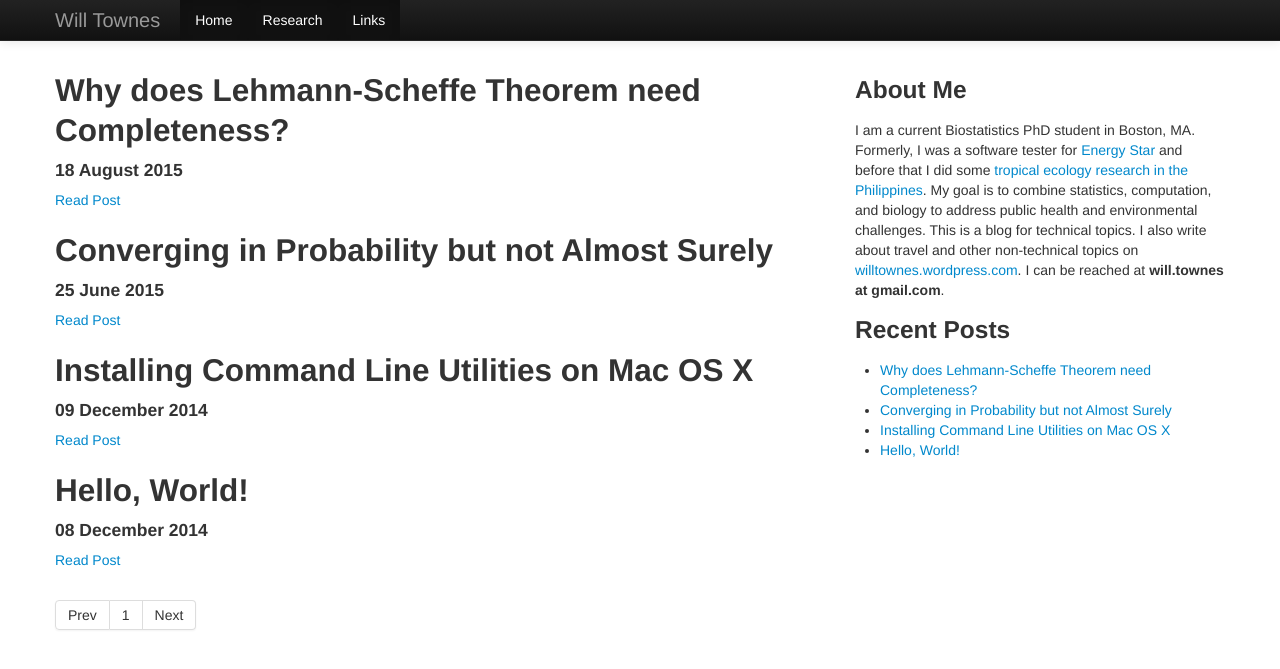
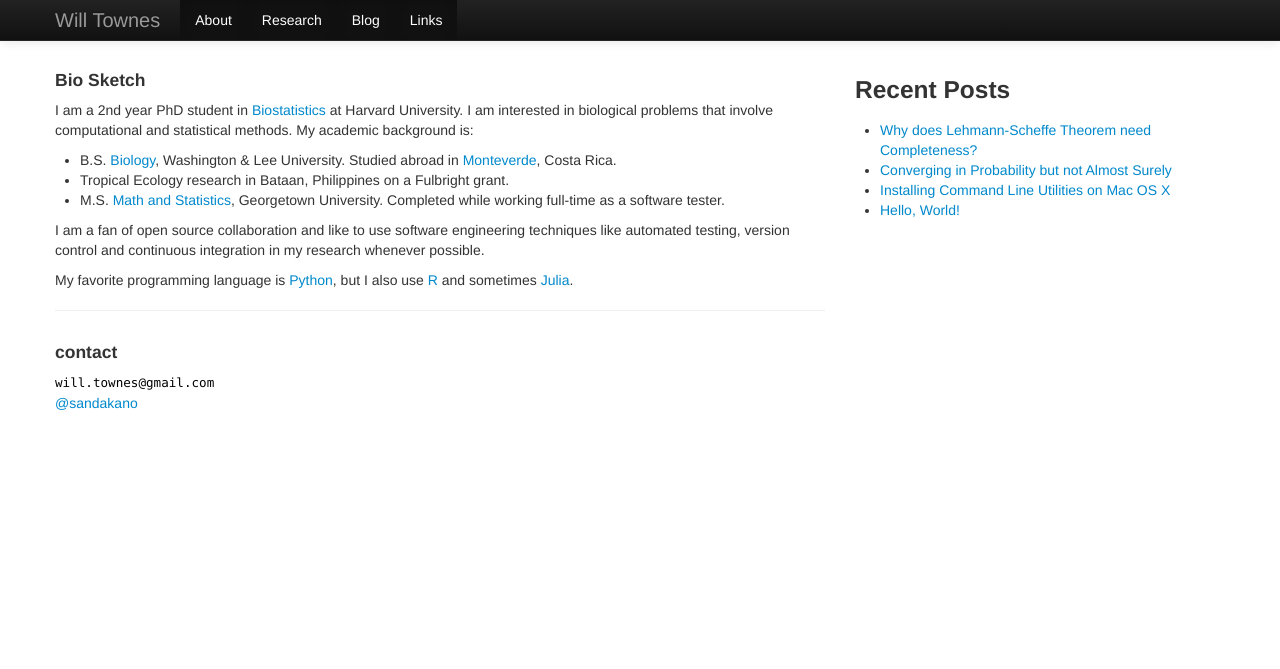
Before and after one commit to willtownes/willtownes.github.io, a Jekyll site: the page built from index.md, in a window 1280 px wide. Shown: the top 669 px of the page. Built offline with Jekyll 4.4.1, drawn with Linux system fonts in a browser that asks for light colours; the list of posts is cut into pages by our own code.

Commit message:
major reorganization of the site to be more aesthetically pleasing and move blog page off the main landing page.

```diff
--- a/_config.yml
+++ b/_config.yml
@@ -2,7 +2,7 @@ name: "Will Townes"
 description: "technical blog"
 url: "http://localhost:4000"
 paginate: 10
+paginate_path: "/blog/page:num/"
+permalink: /blog/:year/:month/:day/:title/
 markdown: kramdown
-permalink: pretty
 highlighter: pygments
-permalink: /blog/:year/:month/:day/:title/
--- a/_includes/header.html
+++ b/_includes/header.html
@@ -32,8 +32,9 @@
       <a class="brand" href="/">{{ site.name }}</a>
       <div class="nav-collapse collapse">
         <ul class="nav">
-          <li class="active"><a href="/">Home</a></li>
+          <li class="active"><a href="/">About</a></li>
           <li class="active"><a href="/research/">Research</a></li>
+          <li class="active"><a href="/blog/">Blog</a></li>
           <li class="active"><a href="/links/">Links</a></li>
         </ul>
       </div>
--- a/_includes/sidebar.html
+++ b/_includes/sidebar.html
@@ -1,7 +1,7 @@
-<h3>About Me</h3>
+<!--<h3>About Me</h3>
 <p>
 I am a current Biostatistics PhD student in Boston, MA. Formerly, I was a software tester for <a href="https://data.energystar.gov/">Energy Star</a> and before that I did some <a href="http://willtownes.wordpress.com/tag/fulbright/">tropical ecology research in the Philippines</a>. My goal is to combine statistics, computation, and biology to address public health and environmental challenges. This is a blog for technical topics. I also write about travel and other non-technical topics on <a href="http://willtownes.wordpress.com">willtownes.wordpress.com</a>. I can be reached at <b>will.townes at gmail.com</b>.
-</p>
+</p>-->
 
 <h3>Recent Posts</h3>
 <ul>
--- a/css/site.css
+++ b/css/site.css
@@ -1 +1,15 @@
 code.has-jax {font: inherit; font-size: 100%; background: inherit; border: inherit;}
+
+code {
+  padding: 0;
+  font-size: 90%;
+  color: black;
+  background-color: white;
+  border: 0px solid white;
+}
+
+
+
+#hide_email b {
+    display: none;
+}
--- /dev/null
+++ b/index.md
@@ -0,0 +1,58 @@
+---
+title: Will Townes
+layout: default
+description: Will Townes is a Ph.D. student in Biostatistics at Harvard University
+---
+
+#### Bio Sketch
+I am a 2nd year PhD student in [Biostatistics](http://www.hsph.harvard.edu/biostatistics) at Harvard University. I am interested in biological problems that involve computational and statistical methods. My academic background is:
+
+* B.S. [Biology](http://www.wlu.edu/biology-department), Washington &amp; Lee University. Studied abroad in [Monteverde](http://www.ciee.org/study-abroad/costa-rica/monteverde/tropical-ecology-conservation/), Costa Rica.
+* Tropical Ecology research in Bataan, Philippines on a Fulbright grant.
+* M.S. [Math and Statistics](http://mathstat.georgetown.edu/), Georgetown University. Completed while working full-time as a software tester.
+
+I am a fan of open source collaboration and like to use software engineering techniques like automated testing, version control and continuous integration in my research whenever possible.
+
+My favorite programming language is [Python](https://www.python.org/), but I also use [R](https://www.r-project.org/) and sometimes [Julia](http://julialang.org/).
+
+<!--[curriculum vitae ![CV as pdf](icons16/pdf-icon.png)]({{ BASE_PATH }}/assets/broman.pdf)
+
+[orcid](http://orcid.org): [0000-0002-4914-6671](http://orcid.org/0000-0002-4914-6671)-->
+
+---
+
+<div class="container">
+<h4><a name="contact"></a>contact</h4>
+    <div id="hide_email">
+            <code>wil</code><b>I</b><code>l.town</code><b>don't</b><code>es@</code><b>want</b><code>gma</code><b>spam!
+            </b><code>il.c</code><b>So</b><code>om</code><br/>
+            </div>
+    <div id="twitter">
+    <a href="https://twitter.com/sandakano">@sandakano</a>
+    </div>
+
+
+    <!--<div class="row-fluid">
+        <div class="span5">
+            Karl Broman<br/>
+            <a href="http://www.biostat.wisc.edu">Department of Biostatistics &amp; Medical Informatics</a><br/>
+            <a href="http://www.wisc.edu">University of Wisconsin&ndash;Madison</a><br/>
+            <a href="http://map.wisc.edu/s/2tie3nen">2126 Genetics/Biotechnology Center</a><br/>
+            425 Henry Mall<br/>
+            Madison, Wisconsin 53706<br/>
+            USA<br/><br/>
+
+            <div id="hide_email">
+            Email: <code>wil</code><b>I</b><code>l.town</code><b>don't</b><code>es@</code><b>want</b><code>gma</code><b>spam!
+            </b><code>il.c</code><b>So</b><code>om</code><br/>
+            Phone: XXX-XXX-XXXX
+            </div>
+        </div>
+
+        <div class="span2">
+        <a href="../assets/pics/karl_2014-03-30.jpg">
+            <img src="../assets/pics/karl_2014-03-30_small.jpg"
+                  title="Karl Broman" alt="Karl Broman"/></a>
+        </div>
+    </div>-->
+</div>
```
Also changed, not shown: links/index.md (+11 -2 lines), research/index.md (+17 -9 lines), blog/index.html (renamed from index.html).
